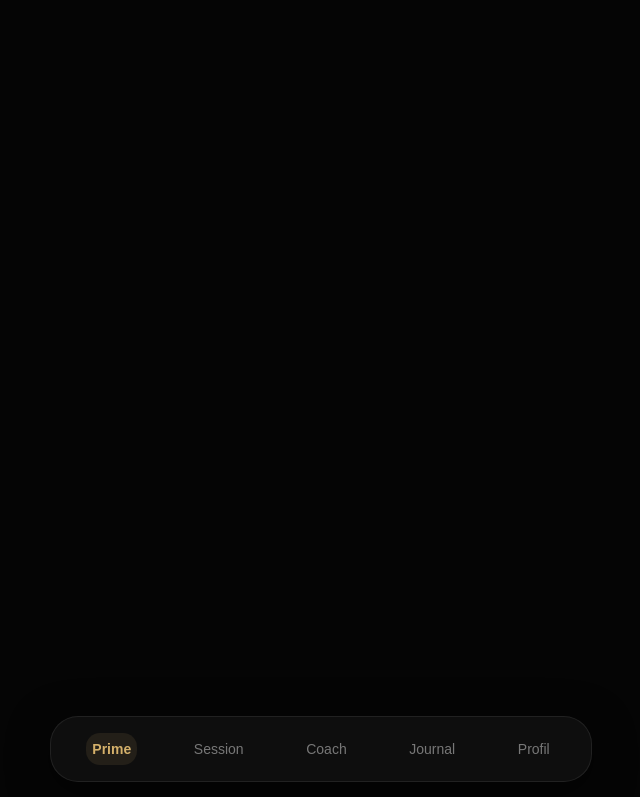
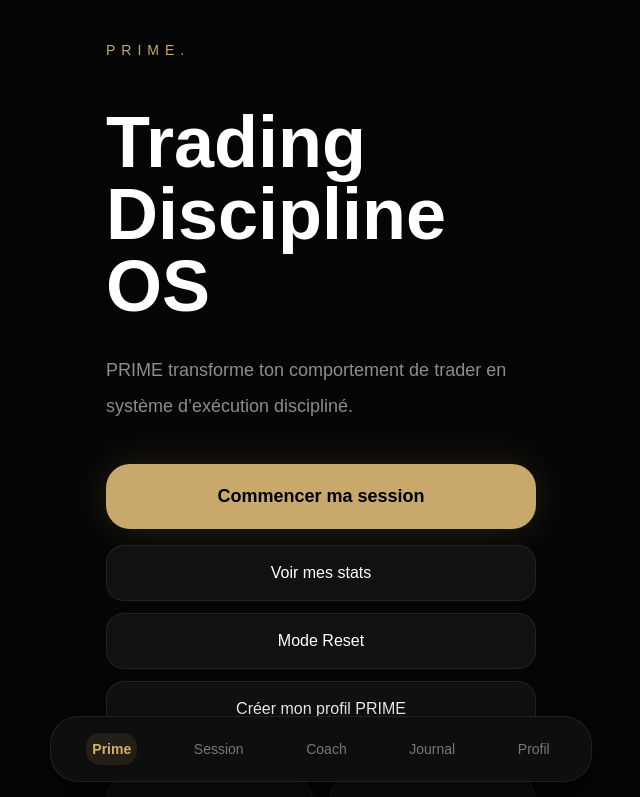
Before and after one commit to prime-reset/prime_V1, a Next.js app in the folder prime-v1-app/: page / in a window 1280 px wide. Shown: the top 797 px of the page, without its empty margins (319-959 px from the left). Built offline with nearby package versions, Linux system fonts and the light colour scheme.

Commit message:
Import global CSS

```diff
--- a/prime-v1-app/app/layout.jsx
+++ b/prime-v1-app/app/layout.jsx
@@ -1,3 +1,5 @@
+import "./globals.css";
+
 export const metadata = {
   title: "PRIME",
   description: "Trading Discipline OS",
@@ -6,16 +8,7 @@ export const metadata = {
 export default function RootLayout({ children }) {
   return (
     <html lang="fr">
-      <body
-        style={{
-          margin: 0,
-          background: "#050505",
-          color: "white",
-          fontFamily: "Arial, sans-serif",
-        }}
-      >
-        {children}
-      </body>
+      <body>{children}</body>
     </html>
   );
 }
```
